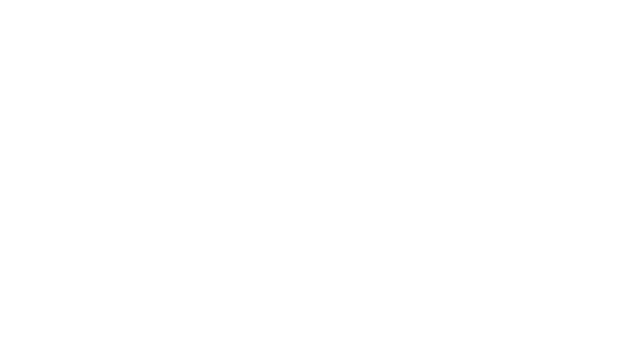
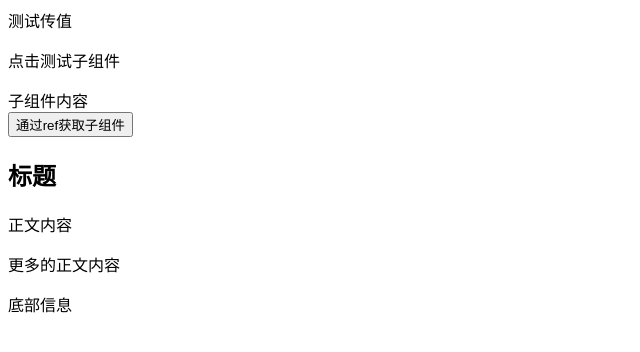
Before and after one commit to xupeihong/iviewDemo, a Vue app in the folder ivewdemo/: page / in a window 1280 px wide. Shown: the top 352 px of the page, without its empty margins (0-640 px from the left). Built offline with nearby package versions, Linux system fonts and the light colour scheme.

Commit message:
slot内容分发

```diff
--- /dev/null
+++ b/ivewdemo/src/components/childComponent.vue
@@ -0,0 +1,34 @@
+<template>
+    <div id="three">
+    <div class="container">
+        <div class="header">
+            <slot name="header"></slot>
+        </div>
+        <div class="main">
+            <slot></slot>
+        </div>
+        <div class="footer">
+            <slot name="footer"></slot>
+        </div>
+    </div>
+    </div>
+</template>
+
+<script>
+    export default {
+        data(){
+            return{}
+        },
+        mounted(){
+            var header=this.$slots.header;
+            var main=this.$slots.default;
+            var footer=this.$slots.footer;
+            console.log(footer);
+            console.log(footer[0].elm.innerHTML);
+        }
+    }
+</script>
+
+<style scoped>
+
+</style>
--- a/ivewdemo/src/components/index.vue
+++ b/ivewdemo/src/components/index.vue
@@ -1,17 +1,23 @@
 <template>
 	<div id="index_main">
-		Lorem ipsum dolor sit amet, consectetur adipisicing elit, sed do eiusmod tempor incididunt ut labore et dolore magna aliqua. Ut enim ad minim veniam, quis nostrud exercitation ullamco laboris nisi ut aliquip ex ea commodo consequat. Duis aute irure dolor
-			in reprehenderit in voluptate velit esse cillum dolore eu fugiat nulla pariatur. Excepteur sint occaecat cupidatat non proident, sunt in culpa qui officia deserunt mollit anim id est laborum.
-			<a href="#">
-			<user></user>
-		</a>
+		<user></user>
+		<a href="#"></a>
+		<second ref='coma'></second>
 		<button @click="handeRef">通过ref获取子组件</button>
-		<second ref='coma'></second>
-	</div>
+		<!--访问slot内容-->
+		<child-component>
+			<h2 slot="header">标题</h2>
+			<p>正文内容</p>
+			<p>更多的正文内容</p>
+			<div slot="footer">底部信息</div>
+		</child-component>
+    </div>
+
 </template>
 <script>
 	import user from '@/components/user'
 	import second from '@/components/second'
+	import childComponent from '@/components/childComponent'
 	export default {
 		name: 'index_main',
 		data() {
@@ -19,7 +25,8 @@
 		},
 		components: {
 			user,
-			second
+			second,
+			childComponent
 		},
 		methods: {
 			handeRef() {
--- a/ivewdemo/src/components/second.vue
+++ b/ivewdemo/src/components/second.vue
@@ -14,7 +14,6 @@
         },
     }
 </script>
-
 <style scoped>
 
 </style>
--- a/ivewdemo/src/router/index.js
+++ b/ivewdemo/src/router/index.js
@@ -9,7 +9,7 @@
   mode: 'history',
   routes: [
     {
-    path:'/index',
+    path:'/',
     name:'index',
     component:index
     }
```
Also changed, not shown: ivewdemo/src/components/my_list.vue (added, +37 -0 lines).
